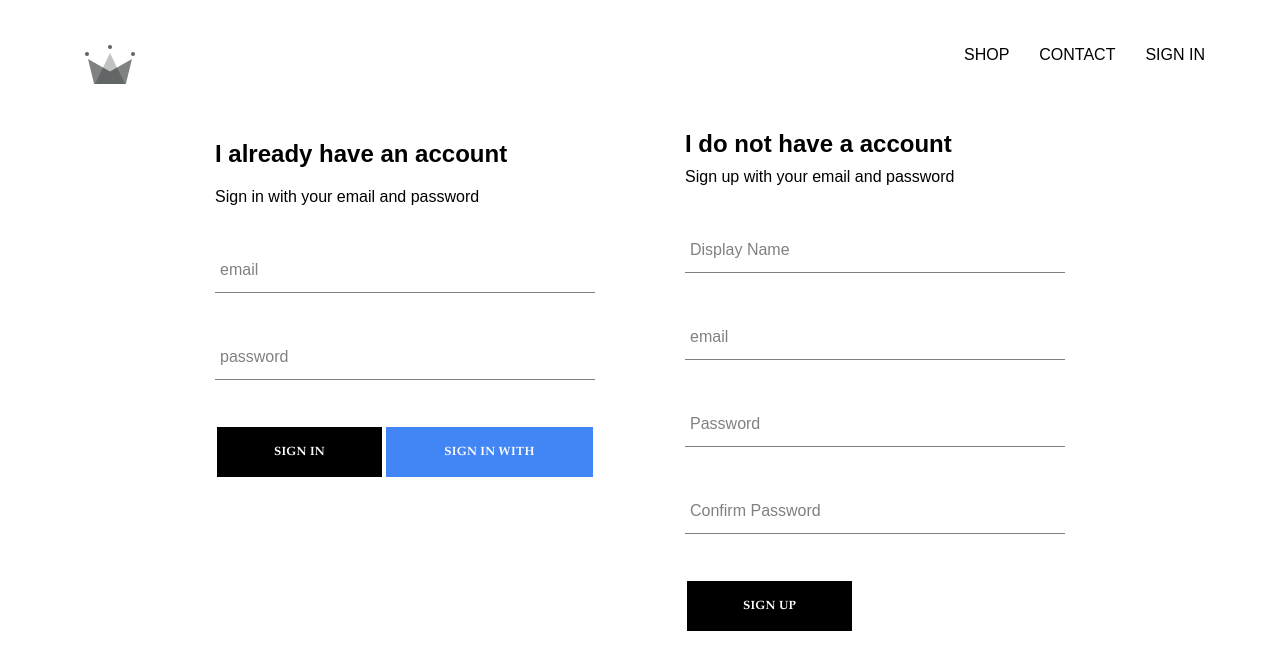
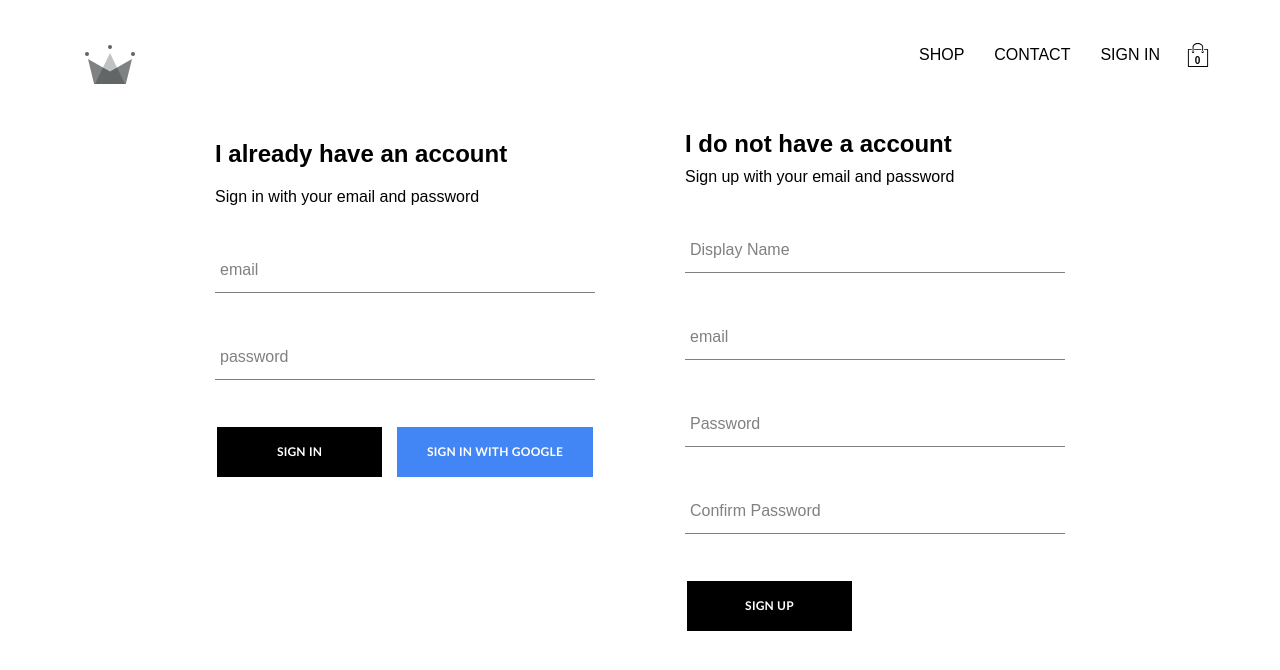
Before and after one commit to simonhlee97/edutools, a React (Create React App) app: page /signin in a window 1280 px wide. Shown: the top 670 px of the page. Built offline with nearby package versions, Linux system fonts and the light colour scheme; no server answers.

Commit message:
added the cartIcon and dropdown

```diff
--- /dev/null
+++ b/src/components/cart-dropdown/cart-dropdown.component.jsx
@@ -0,0 +1,13 @@
+import React from 'react';
+import './cart-dropdown.styles.scss';
+import CustomButton from '../custom-button/custom-button.component';
+const CartDropdown = () => {
+  return (
+    <div className='cart-dropdown'>
+    	<div className='cart-items' />
+    	<CustomButton>GO TO CHECKOUT</CustomButton>
+    </div>
+  )
+}
+
+export default CartDropdown;
--- /dev/null
+++ b/src/components/cart-dropdown/cart-dropdown.styles.scss
@@ -0,0 +1,24 @@
+.cart-dropdown {
+  position: absolute;
+  width: 240px;
+  height: 340px;
+  display: flex;
+  flex-direction: column;
+  padding: 20px;
+  border: 1px solid black;
+  background-color: white;
+  top: 90px;
+  right: 40px;
+  z-index: 5;
+
+  .cart-items {
+    height: 240px;
+    display: flex;
+    flex-direction: column;
+    overflow: scroll;
+  }
+
+  button {
+    margin-top: auto;
+  }
+}
--- /dev/null
+++ b/src/components/cart-icon/cart-icon.component.jsx
@@ -0,0 +1,21 @@
+import React from 'react';
+import {ReactComponent as ShoppingIcon} from '../../assets/shopping-bag.svg';
+import './cart-icon.styles.scss';
+import {connect} from 'react-redux';
+import {toggleCartHidden} from '../../redux/cart/cart.actions';
+
+const CartIcon = ({ toggleCartHidden }) => (
+	<div className="cart-icon" onClick={toggleCartHidden}>
+		<ShoppingIcon className="shopping-icon" />
+		<span className="item-count"> 0 </span>
+	</div>
+)
+
+const mapDispatchToProps = dispatch => ({
+	toggleCartHidden: () => dispatch(toggleCartHidden())
+})
+
+export default connect(
+	null,
+	mapDispatchToProps
+)(CartIcon);
--- /dev/null
+++ b/src/components/cart-icon/cart-icon.styles.scss
@@ -0,0 +1,21 @@
+.cart-icon {
+  width: 45px;
+  height: 45px;
+  position: relative;
+  display: flex;
+  align-items: center;
+  justify-content: center;
+  cursor: pointer;
+
+  .shopping-icon {
+    width: 24px;
+    height: 24px;
+  }
+
+  .item-count {
+    position: absolute;
+    font-size: 10px;
+    font-weight: bold;
+    bottom: 12px;
+  }
+}
--- a/src/components/custom-button/custom-button.styles.scss
+++ b/src/components/custom-button/custom-button.styles.scss
@@ -9,7 +9,7 @@
   background-color: black;
   color: white;
   text-transform: uppercase;
-  font-family: "Palatino Linotype";
+  font-family: "Trebuchet MS", Helvetica, sans-serif;
   font-weight: bolder;
   border: none;
   cursor: pointer;
--- a/src/components/header/header.component.jsx
+++ b/src/components/header/header.component.jsx
@@ -3,10 +3,11 @@
 import { auth } from '../../firebase/firebase.utils';
 import {connect} from 'react-redux';
 import { ReactComponent as Logo } from '../../assets/crown.svg';
-
+import CartIcon from '../cart-icon/cart-icon.component';
+import CartDropdown from '../cart-dropdown/cart-dropdown.component'
 import './header.styles.scss';
 
-const Header = ({ currentUser }) => (
+const Header = ({ currentUser, hidden}) => (
   <div className='header'>
     <Link className='logo-container' to='/'>
       <Logo className='logo' />
@@ -27,8 +28,19 @@
           SIGN IN
         </Link>
       )}
+      <CartIcon />
     </div>
+    {
+    	hidden ? null : <CartDropdown />
+    }
+
   </div>
 );
 
-export default connect() (Header);
+// destructure nested values in state
+const mapStateToProps = ({user: {currentUser}, cart: {hidden}}) => ({
+	currentUser,
+	hidden
+});
+
+export default connect(mapStateToProps) (Header);
--- /dev/null
+++ b/src/redux/cart/cart.actions.js
@@ -0,0 +1,5 @@
+import CartActionTypes from './cart.types';
+
+export const toggleCartHidden = () => ({
+	type: CartActionTypes.TOGGLE_CART_HIDDEN
+})
--- /dev/null
+++ b/src/redux/cart/cart.reducer.js
@@ -0,0 +1,20 @@
+import CartActionTypes from './cart.types';
+
+const INITIAL_STATE = {
+	hidden: true
+}
+
+const cartReducer = (state = INITIAL_STATE, action) => {
+	switch (action.type) {
+		case CartActionTypes.TOGGLE_CART_HIDDEN:
+			return {
+				...state,
+				hidden: !state.hidden
+			}
+
+		default:
+			return state;
+	}
+}
+
+export default cartReducer;
--- /dev/null
+++ b/src/redux/cart/cart.types.js
@@ -0,0 +1,5 @@
+ const CartActionTypes = {
+	TOGGLE_CART_HIDDEN: 'TOGGLE_CART_HIDDEN'
+};
+
+ export default CartActionTypes;
--- a/src/redux/root-reducer.js
+++ b/src/redux/root-reducer.js
@@ -1,7 +1,11 @@
 import {combineReducers} from 'redux';
 
 import userReducer from './user/user.reducer';
+import cartReducer from './cart/cart.reducer';
+
 
 export default combineReducers ({
-	user: userReducer
+	user: userReducer,
+	cart: cartReducer
+
 })
```
Also changed, not shown: src/assets/shopping-bag.svg (added).
